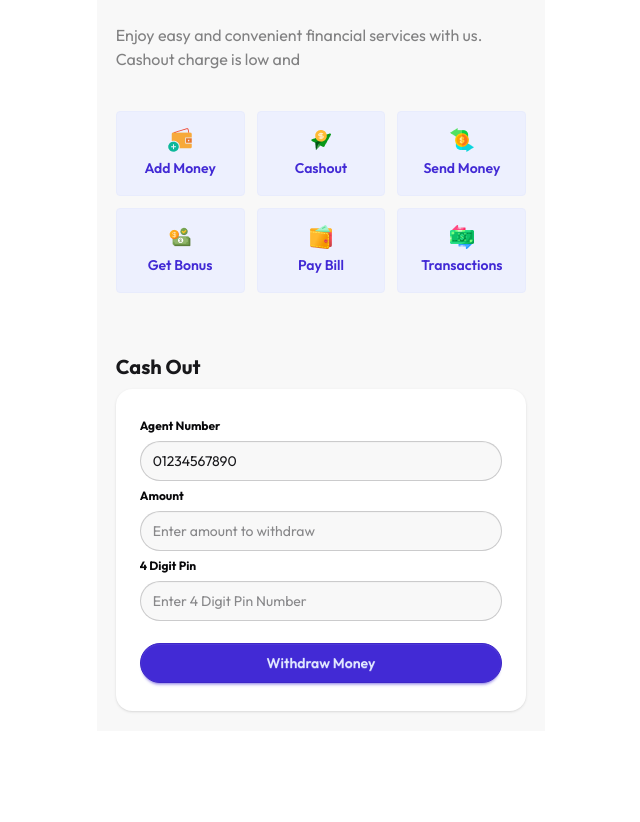
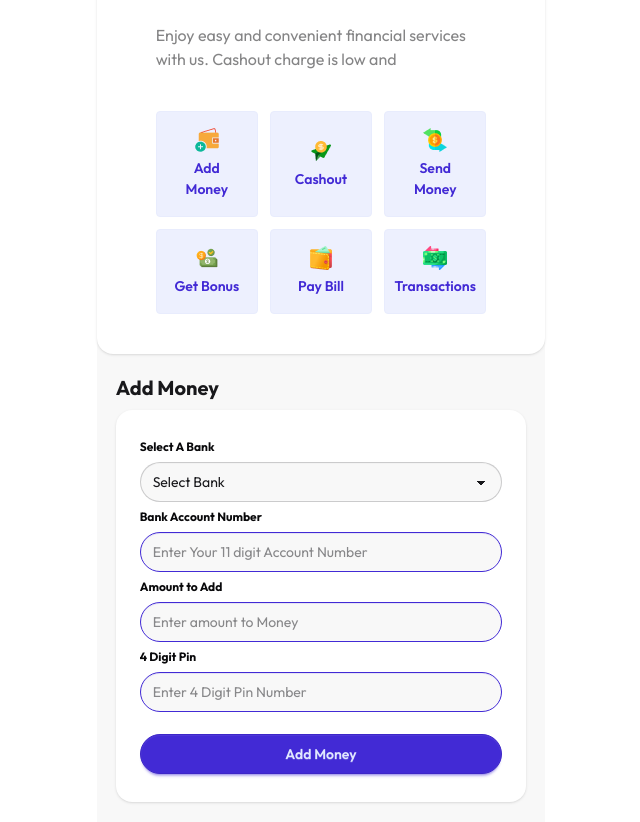
Before and after one commit to abutaiab2021/my-payoo-software, a plain HTML site: page home.html in a window 1280 px wide. Shown: the part 175-997 px from the top of the page, without its empty margins (319-959 px from the left). Before the commit the page ends 906 px from the top, so only its background shows below. Drawn offline with nearby package versions, Linux system fonts and the light colour scheme.

Commit message:
add money page design complete

```diff
--- a/home.html
+++ b/home.html
@@ -65,13 +65,14 @@
     </header>
 
     <!-- all transation buttons -->
-    <section class="w-11/12 mx-auto py-10 space-y-5">
+    <section class="bg-base-100 shadow rounded-b-2xl">
+      <div class="w-11/12 mx-auto py-10 px-10 space-y-5">
         <h2 class="text-3xl font-bold">
           Welcome to Pay<span class="text-primary">oo</span>
         </h2>
         <p class="text-neutral/50 py-5">
-        Enjoy easy and convenient financial services with us. Cashout charge is
-        low and
+          Enjoy easy and convenient financial services with us. Cashout charge
+          is low and
         </p>
         <!-- buttons -->
         <div class="buttons grid grid-cols-3 gap-3">
@@ -100,10 +101,65 @@
             <p>Transactions</p>
           </button>
         </div>
+      </div>
     </section>
 
-    <!-- cashout -->
-    <section id="cashout" class="w-11/12 mx-auto py-5">
+    <!-- add money -->
+    <section id="add-money" class="w-11/12 mx-auto py-5">
+      <h2 class="text-xl font-bold mb-2">Add Money</h2>
+      <div class="card bg-base-100 w-full shadow rounded-2xl">
+        <div class="card-body">
+          <fieldset class="fieldset">
+            <label class="label text-neutral font-bold">Select A Bank</label>
+            <select
+              id="bank-name"
+              class="select select-primary rounded-full w-full bg-base-200"
+            >
+              <option disabled selected>Select Bank</option>
+              <option>USB Bank</option>
+              <option>NRB Bank</option>
+              <option>City Bank</option>
+            </select>
+
+            <label class="label text-neutral font-bold"
+              >Bank Account Number</label
+            >
+            <input
+              id="bank-acc-num"
+              maxlength="11"
+              minlength="11"
+              type="text"
+              class="input input-primary rounded-full w-full bg-base-200"
+              placeholder="Enter Your 11 digit Account Number"
+            />
+            <label class="label text-neutral font-bold">Amount to Add</label>
+            <input
+              id="add-money-amount"
+              type="number"
+              class="input input-primary rounded-full w-full bg-base-200"
+              placeholder="Enter amount to Money"
+            />
+            <label class="label text-neutral font-bold">4 Digit Pin</label>
+            <input
+              id="add-money-pin"
+              maxlength="4"
+              type="password"
+              class="input input-primary rounded-full w-full bg-base-200"
+              placeholder="Enter 4 Digit Pin Number"
+            />
+            <button
+              id="add-money-btn"
+              class="btn btn-primary mt-4 rounded-full"
+            >
+              Add Money
+            </button>
+          </fieldset>
+        </div>
+      </div>
+    </section>
+
+    <!-- cashout page-->
+    <section id="cashout" class="w-11/12 mx-auto py-5 hidden">
       <h2 class="text-xl font-bold mb-2">Cash Out</h2>
       <div class="card bg-base-100 w-full shadow rounded-2xl">
         <div class="card-body">
@@ -115,14 +171,14 @@
               minlength="11"
               type="text"
               value="01234567890"
-              class="input rounded-full w-full bg-base-200"
+              class="input input-primary rounded-full w-full bg-base-200"
               placeholder="Enter Agent 11 digit Number"
             />
             <label class="label text-neutral font-bold">Amount</label>
             <input
               id="cashout-amount"
               type="number"
-              class="input rounded-full w-full bg-base-200"
+              class="input input-primary rounded-full w-full bg-base-200"
               placeholder="Enter amount to withdraw"
             />
             <label class="label text-neutral font-bold">4 Digit Pin</label>
@@ -130,7 +186,7 @@
               id="cashout-pin"
               maxlength="4"
               type="password"
-              class="input rounded-full w-full bg-base-200"
+              class="input input-primary rounded-full w-full bg-base-200"
               placeholder="Enter 4 Digit Pin Number"
             />
             <!-- <div><a class="link link-hover">Forgot password?</a></div> -->
@@ -142,9 +198,11 @@
       </div>
     </section>
 
-    <!-- maschine form conneted -->
+    <!-- maschine form conneted link-->
     <script src="script/maschine.js"></script>
-    <!-- cash out form conneted -->
+    <!-- cash out form conneted  link-->
     <script src="script/cashout.js"></script>
+    <!-- add money form connected link -->
+    <script src="script/addmoney.js"></script>
   </body>
 </html>
--- /dev/null
+++ b/script/addmoney.js
@@ -0,0 +1,10 @@
+// console.log("add money page connected");
+
+document.getElementById("add-money-btn").addEventListener("click", function () {
+  //   console.log("add money button clicked.");
+  const bankName = getValueFromInput("bank-name");
+  console.log(bankName);
+
+  const bankAccNum = getValueFromInput("bank-acc-num");
+  console.log(bankAccNum);
+});
```
Lines whose indentation alone changed are shown as unchanged.
